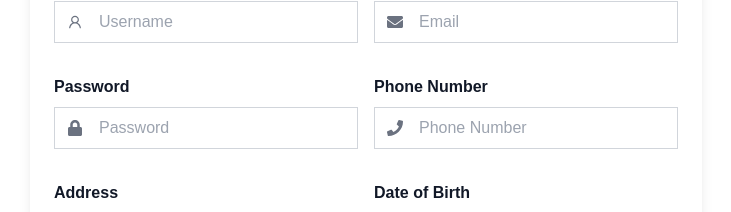
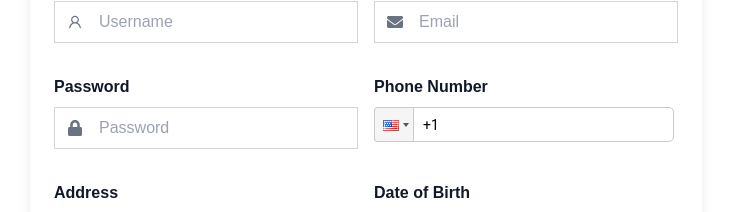
Before and after one commit to syedfaaiz88/frontend, a React (Create React App) app: page /signup in a window 1280 px wide. Shown: the part 161-373 px from the top of the page, without its empty margins (274-1005 px from the left). Built offline with nearby package versions, Linux system fonts and the light colour scheme.

Commit message:
Add Countries in signup form

```diff
--- a/package.json
+++ b/package.json
@@ -19,6 +19,7 @@
     "react-dom": "^18.3.1",
     "react-icons": "^5.3.0",
     "react-leaflet": "^4.2.1",
+    "react-phone-input-2": "^2.15.1",
     "react-redux": "^9.1.2",
     "react-router-dom": "^6.26.1",
     "react-scripts": "5.0.1",
--- a/src/components/Auth/SignupForm.js
+++ b/src/components/Auth/SignupForm.js
@@ -7,13 +7,14 @@ import {
   FaUser,
   FaEnvelope,
   FaLock,
-  FaPhone,
   FaHome,
   FaBirthdayCake,
   FaVenusMars,
   FaPen,
 } from "react-icons/fa";
 import { AiOutlineUser } from "react-icons/ai";
+import PhoneInput from "react-phone-input-2";
+import "react-phone-input-2/lib/style.css";
 
 const SignupForm = () => {
   const initialState = {
@@ -43,6 +44,11 @@ const SignupForm = () => {
     const { name, value } = e.target;
     setFormData({ ...formData, [name]: value });
     setErrors((prevErrors) => ({ ...prevErrors, [name]: "" }));
+  };
+
+  const handlePhoneChange = (value) => {
+    setFormData({ ...formData, phone_number: value });
+    setErrors((prevErrors) => ({ ...prevErrors, phone_number: "" }));
   };
 
   const handleSubmit = (e) => {
@@ -98,14 +104,26 @@ const SignupForm = () => {
           error={errors?.password}
           Icon={<FaLock />}
         />
-        <InputField
-          label="Phone Number"
-          name="phone_number"
-          placeholder="Phone Number"
-          onChange={handleChange}
-          error={errors?.phone_number}
-          Icon={<FaPhone />}
-        />
+        <div className="relative">
+          <label className="block text-gray-900 font-semibold mb-2">
+            Phone Number
+          </label>
+          <div className="flex items-center">
+            <PhoneInput
+              country={"us"}
+              value={formData.phone_number}
+              onChange={handlePhoneChange}
+              inputClass={`w-full px-3 py-2 border-0 focus:ring-0 ${
+                errors?.phone_number ? "border-red-500" : "border-gray-300"
+              }`}
+              containerClass="flex items-center"
+              buttonClass="bg-gray-200"
+            />
+          </div>
+          {errors?.phone_number && (
+            <p className="text-red-500 text-sm mt-2">{errors.phone_number}</p>
+          )}
+        </div>
         <InputField
           label="Address"
           name="address"
@@ -137,7 +155,7 @@ const SignupForm = () => {
           ]}
           onChange={handleChange}
           error={errors?.gender}
-          Icon={<FaVenusMars/>}
+          Icon={<FaVenusMars />}
         />
         <InputField
           label="Bio"
@@ -146,7 +164,7 @@ const SignupForm = () => {
           placeholder="Bio"
           onChange={handleChange}
           error={errors?.bio}
-          Icon={<FaPen/>}
+          Icon={<FaPen />}
         />
       </div>
       <Button type="submit" isLoading={isLoading}>
--- a/src/components/Fitness/Fitness.js
+++ b/src/components/Fitness/Fitness.js
@@ -18,10 +18,6 @@ const Fitness = () => {
           <div className="p-6 flex flex-col items-center">
             <GiHighKick className="text-5xl mb-4 text-gray-500" />
             <h2 className="text-2xl font-bold text-gray-800 mb-2">Taekwondo</h2>
-            <p className="text-gray-600 text-center">
-              Achieved Red Belt in Taekwondo, showcasing advanced techniques and
-              skills.
-            </p>
           </div>
         </Link>
         <Link
@@ -33,10 +29,6 @@ const Fitness = () => {
             <h2 className="text-2xl font-bold text-gray-800 mb-2">
               Calisthenics
             </h2>
-            <p className="text-gray-600 text-center">
-              Excelled in bodyweight exercises, including advanced moves and
-              routines.
-            </p>
           </div>
         </Link>
         <Link
@@ -48,10 +40,6 @@ const Fitness = () => {
             <h2 className="text-2xl font-bold text-gray-800 mb-2">
               Bodybuilding
             </h2>
-            <p className="text-gray-600 text-center">
-              Achieved a strong physique through dedicated bodybuilding routines
-              and nutrition.
-            </p>
           </div>
         </Link>
         <Link
@@ -63,10 +51,6 @@ const Fitness = () => {
             <h2 className="text-2xl font-bold text-gray-800 mb-2">
               Powerlifting
             </h2>
-            <p className="text-gray-600 text-center">
-              Excelled in Power lifting exercises, including advanced moves and
-              routines.
-            </p>
           </div>
         </Link>
       </div>
```
Also changed, not shown: 1 other file (tests, documents, lock files or other folders).
